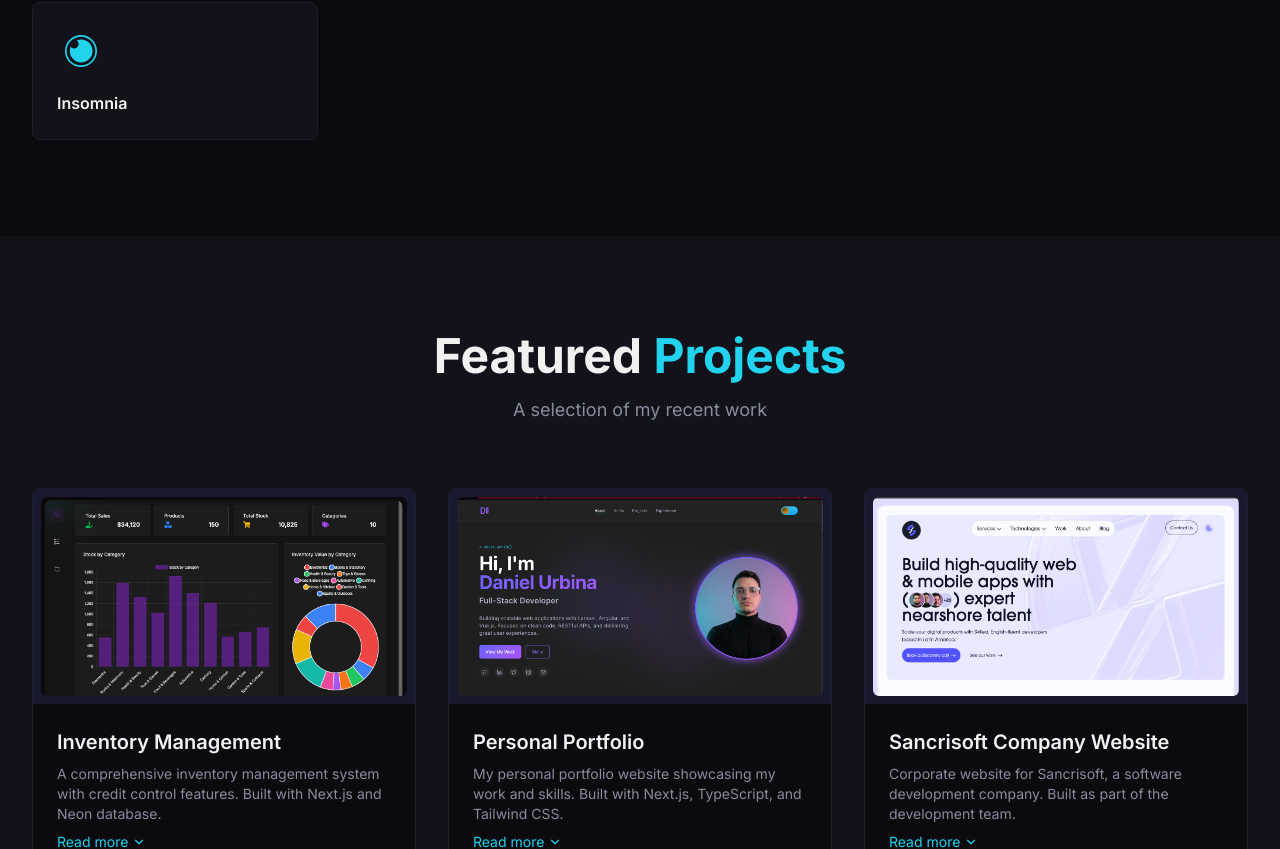
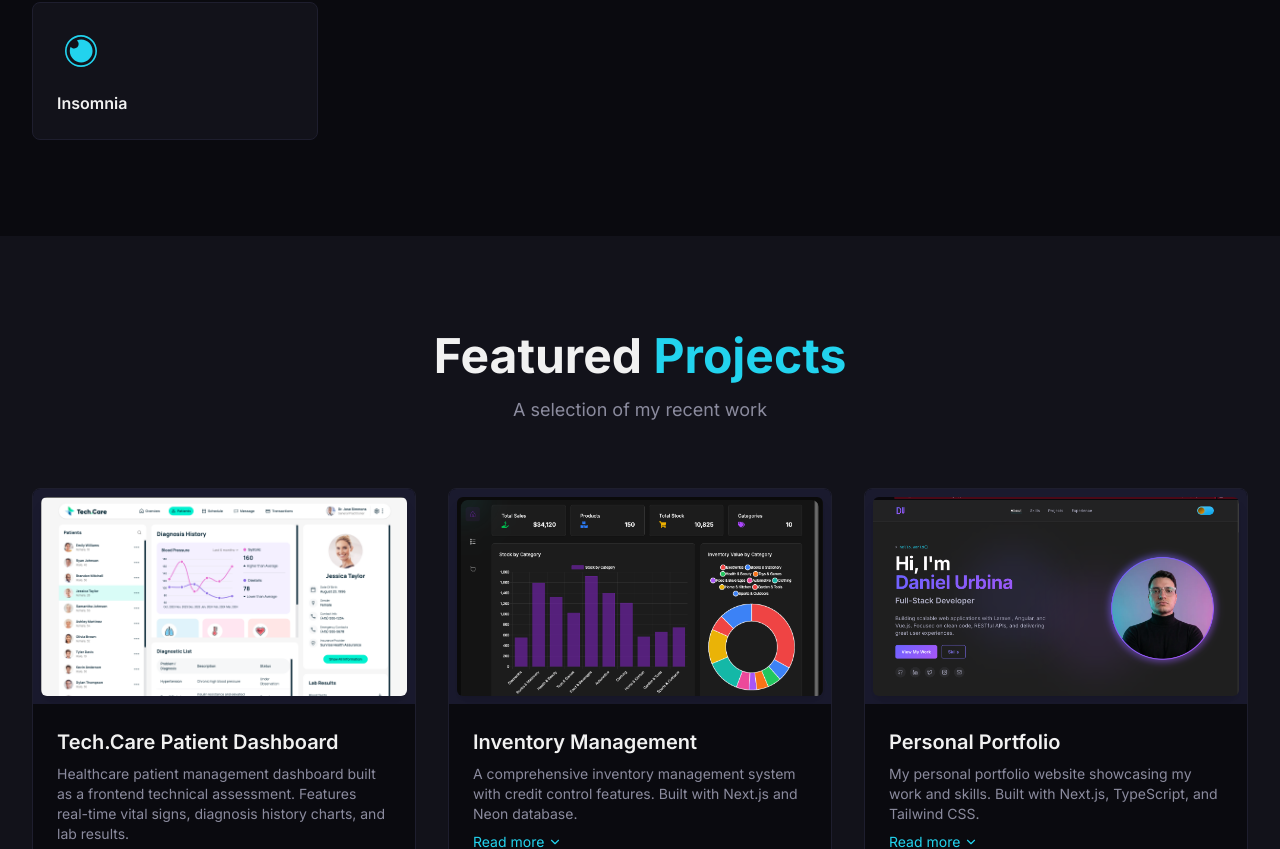
Before and after one commit to DansPlaying/DanielUrbinaWeb, a Next.js app: page / in a window 1280 px wide. Shown: the part 3586-4435 px from the top of the page. Built offline with nearby package versions, Linux system fonts and the light colour scheme; no server answers.

Commit message:
add: Tech.Care assessment project and fix missing skill icons
- Add Tech.Care patient dashboard project (private assessment, demo only)
- Fix Astro, WordPress, CSS, Dart, PHP, GraphQL, Firebase, Clean Architecture missing icons in TechIcon
- Update footer deployment platform to Netlify

```diff
--- a/src/components/layout/Footer.tsx
+++ b/src/components/layout/Footer.tsx
@@ -70,7 +70,7 @@ export function Footer() {
           </p>
           <p className="text-text-secondary text-sm">
             Built with <span className="text-accent-cyan">Next.js</span> &amp;
-            deployed on <span className="text-accent-cyan">Vercel</span>
+            deployed on <span className="text-accent-cyan">Netlify</span>
           </p>
         </div>
       </div>
--- a/src/components/ui/TechIcon.tsx
+++ b/src/components/ui/TechIcon.tsx
@@ -6,11 +6,18 @@ import {
   SiAngular,
   SiVuedotjs,
   SiHtml5,
+  SiCss3,
   SiTailwindcss,
   SiFlutter,
+  SiDart,
   SiLaravel,
+  SiPhp,
   SiPython,
   SiPostgresql,
+  SiMysql,
+  SiMongodb,
+  SiGraphql,
+  SiFirebase,
   SiGit,
   SiDocker,
   SiNpm,
@@ -20,13 +27,13 @@ import {
   SiNextdotjs,
   SiJavascript,
   SiNodedotjs,
-  SiMysql,
-  SiMongodb,
   SiFigma,
   SiVercel,
   SiGithub,
   SiNestjs,
   SiExpress,
+  SiAstro,
+  SiWordpress,
 } from "react-icons/si";
 import {
   Globe,
@@ -34,33 +41,41 @@ import {
   Users,
   Lightbulb,
   RefreshCw,
+  Layers,
 } from "lucide-react";
 
 // Tech icons from Simple Icons
 const techIconMap: Record<string, IconType> = {
   TypeScript: SiTypescript,
+  JavaScript: SiJavascript,
   Angular: SiAngular,
   "Vue.js": SiVuedotjs,
+  React: SiReact,
+  "Next.js": SiNextdotjs,
   HTML5: SiHtml5,
+  CSS: SiCss3,
   "Tailwind CSS": SiTailwindcss,
   Flutter: SiFlutter,
+  Dart: SiDart,
+  Astro: SiAstro,
+  WordPress: SiWordpress,
   Laravel: SiLaravel,
+  PHP: SiPhp,
+  "Express.js": SiExpress,
+  "Node.js": SiNodedotjs,
+  "Nest.js": SiNestjs,
   Python: SiPython,
   SQL: SiPostgresql,
   PostgreSQL: SiPostgresql,
   MySQL: SiMysql,
   MongoDB: SiMongodb,
+  GraphQL: SiGraphql,
+  Firebase: SiFirebase,
   Git: SiGit,
   Docker: SiDocker,
   NPM: SiNpm,
   Composer: SiComposer,
   Insomnia: SiInsomnia,
-  React: SiReact,
-  "Next.js": SiNextdotjs,
-  "Nest.js": SiNestjs,
-  "Express.js": SiExpress,
-  JavaScript: SiJavascript,
-  "Node.js": SiNodedotjs,
   Figma: SiFigma,
   Vercel: SiVercel,
   GitHub: SiGithub,
@@ -72,6 +87,7 @@ const softSkillIcons: Record<string, typeof Globe> = {
   "Team Work": Users,
   "Problem Solving": Lightbulb,
   Agile: RefreshCw,
+  "Clean Architecture": Layers,
   "RESTful APIs": Globe,
 };
 
--- a/src/data/projects.ts
+++ b/src/data/projects.ts
@@ -1,6 +1,22 @@
 import { Project } from "@/lib/types";
 
 export const projects: Project[] = [
+  {
+    id: "coalitions-assessment",
+    title: "Tech.Care Patient Dashboard",
+    description:
+      "Healthcare patient management dashboard built as a frontend technical assessment. Features real-time vital signs, diagnosis history charts, and lab results.",
+    longDescription:
+      "A frontend technical assessment in which I built a fully functional healthcare management platform from a provided design and REST API. The dashboard displays a roster of patients with their demographics, and selecting a patient surfaces a rich detail view: a six-month blood pressure history chart with systolic/diastolic trend lines, a diagnostic list table showing conditions, descriptions, and statuses, vital signs cards (respiratory rate, temperature, heart rate) with above/below-average indicators, and a lab results panel covering blood tests, CT scans, and radiology reports. The interface mirrors a production-grade EMR UI with a tabbed navigation bar (Overview, Patients, Schedule, Message, Transactions) and a clean, accessible layout. Built with Next.js and deployed on Netlify. Source code is kept private per assessment confidentiality requirements.",
+    image: "/images/projects/coalitions-assessment.png",
+    tags: ["Next.js", "React", "TypeScript", "REST API", "Healthcare"],
+    featured: true,
+    category: "web",
+    links: {
+      demo: "https://assessment-daniel-urbina-fornt.netlify.app/",
+    },
+    date: "2025",
+  },
   {
     id: "inventory-management",
     title: "Inventory Management",
```
Also changed, not shown: public/images/projects/coalitions-assessment.png (added).
